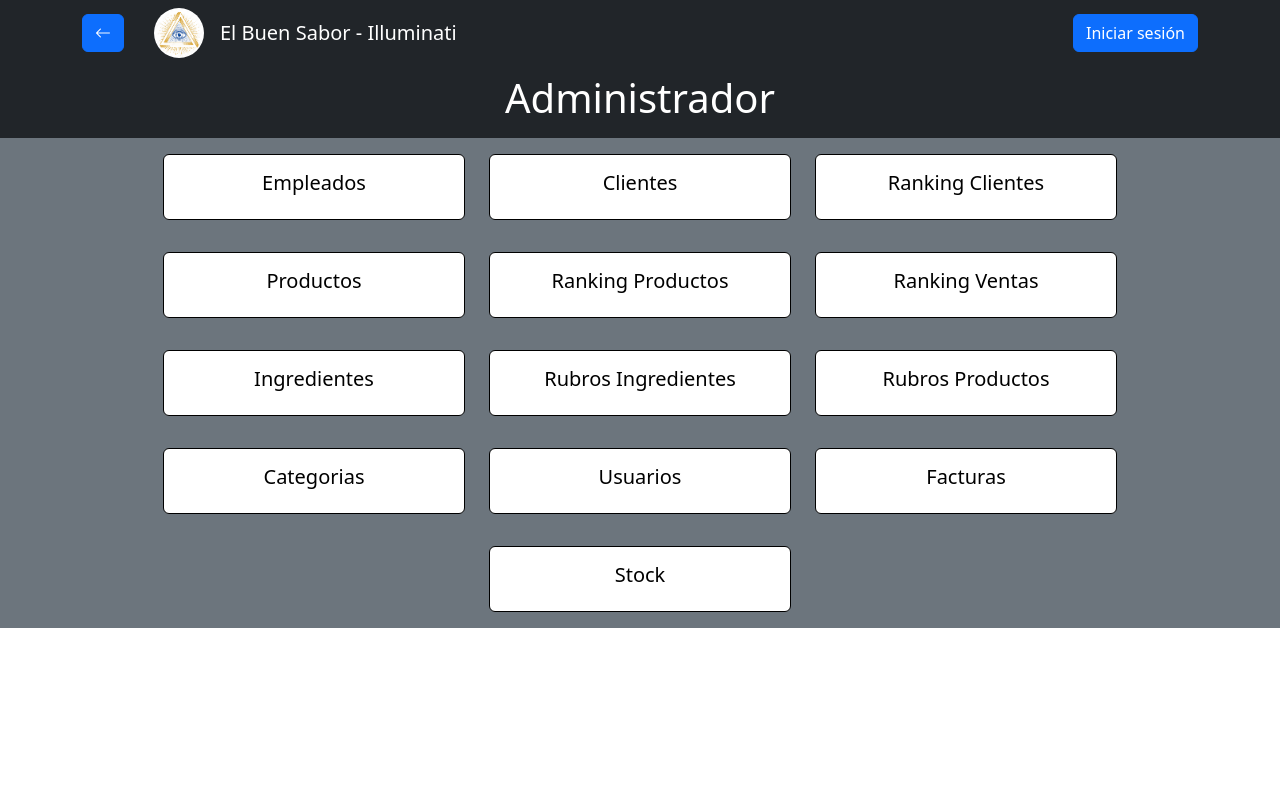
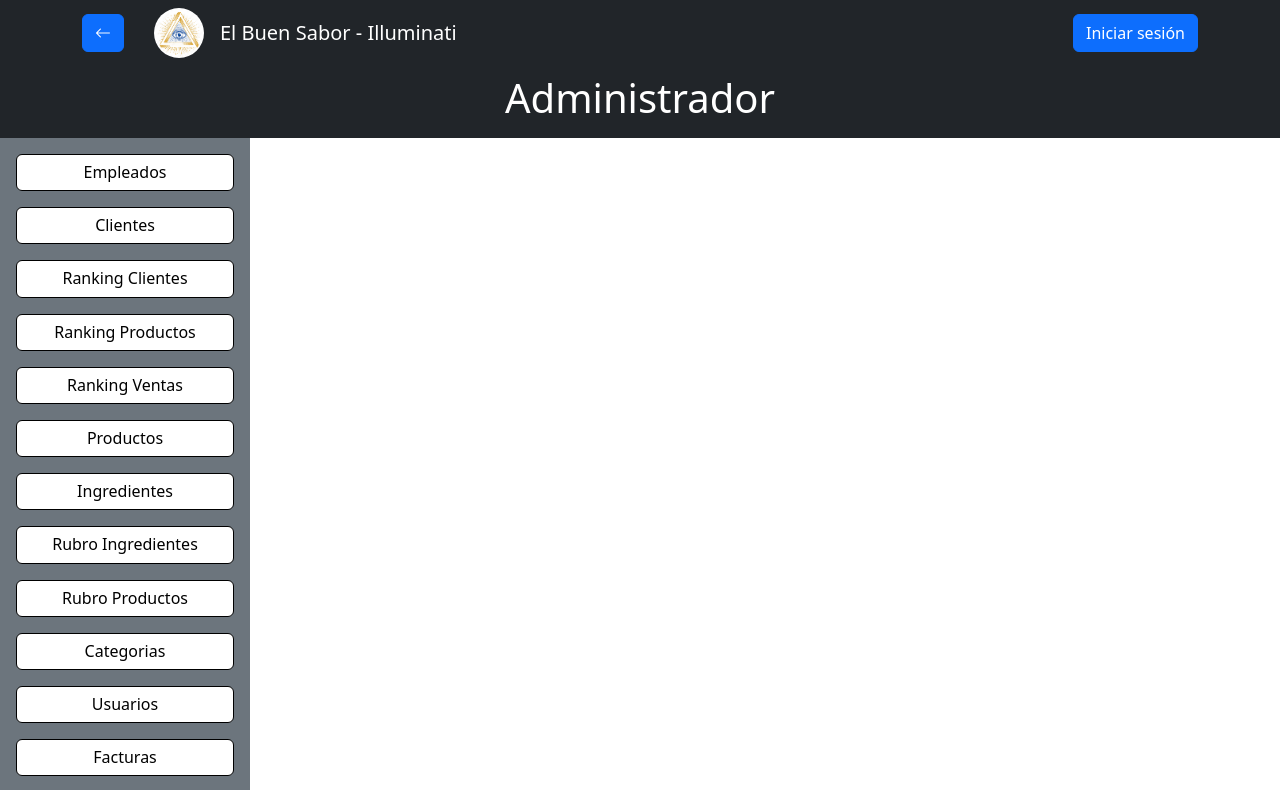
Before and after one commit to RamaHualpusher/Illuminati-ElBuenSabor-Frontend, a React (Create React App) app: page /admin in a window 1280 px wide. Shown: the top 790 px of the page. Built offline with nearby package versions, Linux system fonts and the light colour scheme.

Commit message:
Cambios en las opciones del admin a la izquierda

```diff
--- a/src/components/AdminPage/OpcionesAdmin.tsx
+++ b/src/components/AdminPage/OpcionesAdmin.tsx
@@ -3,120 +3,227 @@ import { Link } from "react-router-dom";
 
 export default function OpcionesAdmin() {
     return (
-        <div className="d-flex flex-column bd-highligt mb-3 bg-secondary">
-            <div className="row justify-content-center">
-                <div className="col-md-3">
-                <Link to="/admin/employee" className="card-link" style={{ color: "black", textDecoration: "none" }}>
-                    <div className="card my-3" style={{ border: "1px solid black" }}>
-                        <div className="card-body">
-                            <h5 className="card-title" style={{ color: "black" }}>Empleados</h5>
-                        </div>
-                    </div>
-                    </Link>
-                </div>
-                <div className="col-md-3">
-                    <div className="card my-3" style={{ border: "1px solid black" }}>
-                        <div className="card-body">
-                            <h5 className="card-title" style={{ color: "black" }}>Clientes</h5>
-                        </div>
-                    </div>
-                </div>
-                <div className="col-md-3">
-                    <div className="card my-3" style={{ border: "1px solid black" }}>
-                        <div className="card-body">
-                            <h5 className="card-title" style={{ color: "black" }}>Ranking Clientes</h5>
-                        </div>
-                    </div>
-                </div>
-            </div>
-            <div className="row justify-content-center">
-                <div className="col-md-3" >
-                    <Link to="/cocina/productos" className="card-link" style={{ color: "black", textDecoration: "none" }}>
-                        <div className="card my-3" style={{ border: "1px solid black" }}>
-                            <div className="card-body">
-                                <h5>Productos</h5>
-                            </div>
-                        </div>
-                    </Link>
-                </div>
-                <div className="col-md-3">
-                    <div className="card my-3" style={{ border: "1px solid black" }}>
-                        <div className="card-body">
-                            <h5 className="card-title" style={{ color: "black" }}>Ranking Productos</h5>
-                        </div>
-                    </div>
-                </div>
-                <div className="col-md-3">
-                    <div className="card my-3" style={{ border: "1px solid black" }}>
-                        <div className="card-body">
-                            <h5 className="card-title" style={{ color: "black" }}>Ranking Ventas</h5>
-                        </div>
-                    </div>
-                </div>
-            </div>
-            <div className="row justify-content-center">
-                <div className="col-md-3">
-                    <Link to="/cocina/ingredientes" className="card-link" style={{ color: "black", textDecoration: "none" }}>
-                        <div className="card my-3" style={{ border: "1px solid black" }}>
-                            <div className="card-body">
-                                <h5>Ingredientes</h5>
-                            </div>
-                        </div>
-                    </Link>
-                </div>
-                <div className="col-md-3">
-                    <Link to="/cocina/rubros/ingredientes" className="card-link" style={{ color: "black", textDecoration: "none" }}>
-                        <div className="card my-3" style={{ border: "1px solid black" }}>
-                            <div className="card-body">
-                                <h5>Rubros Ingredientes</h5>
-                            </div>
-                        </div>
-                    </Link>
-                </div>
-                <div className="col-md-3">
-                    <Link to="/cocina/rubros/productos" className="card-link" style={{ color: "black", textDecoration: "none" }}>
-                        <div className="card my-3" style={{ border: "1px solid black" }}>
-                            <div className="card-body">
-                                <h5>Rubros Productos</h5>
+        <div className="d-flex flex-column bd-highlight mb-3 bg-secondary p-3"
+            style={{ width: "250px", height: "100vh", overflowY: "scroll" }}>
+            <div className="row justify-content-start mb-3">
+                <div className="col">
+                    <Link
+                        to="/admin/employee"
+                        className="card-link"
+                        style={{ color: "black", textDecoration: "none" }}
+                    >
+                        <div
+                            className="card"
+                            style={{ border: "1px solid black", width: "100%" }}
+                        >
+                            <div className="card-body p-2">
+                                <h6 className="card-title mb-0" style={{ color: "black" }}>
+                                    Empleados
+                                </h6>
                             </div>
                         </div>
                     </Link>
                 </div>
             </div>
-            <div className="row justify-content-center">
-                <div className="col-md-3">
-                    <div className="card my-3" style={{ border: "1px solid black" }}>
-                        <div className="card-body">
-                            <h5 className="card-title" style={{ color: "black" }}>Categorias</h5>
+
+            <div className="row justify-content-start mb-3">
+                <div className="col">
+                    <div
+                        className="card"
+                        style={{ border: "1px solid black", width: "100%" }}
+                    >
+                        <div className="card-body p-2">
+                            <h6 className="card-title mb-0" style={{ color: "black" }}>
+                                Clientes
+                            </h6>
                         </div>
                     </div>
                 </div>
-                <div className="col-md-3">
-                    <div className="card my-3" style={{ border: "1px solid black" }}>
-                        <div className="card-body">
-                            <h5 className="card-title" style={{ color: "black" }}>Usuarios</h5>
+            </div>
+
+            <div className="row justify-content-start mb-3">
+                <div className="col">
+                    <div
+                        className="card"
+                        style={{ border: "1px solid black", width: "100%" }}
+                    >
+                        <div className="card-body p-2">
+                            <h6 className="card-title mb-0" style={{ color: "black" }}>
+                                Ranking Clientes
+                            </h6>
                         </div>
                     </div>
                 </div>
-                <div className="col-md-3">
-                    <Link to="/admin/facturas" className="card-link" style={{ color: "black", textDecoration: "none" }}>
-                        <div className="card my-3" style={{ border: "1px solid black" }}>
-                            <div className="card-body">
-                                <h5 className="card-title" style={{ color: "black" }}>Facturas</h5>
+            </div>
+
+            <div className="row justify-content-start mb-3">
+                <div className="col">
+                    <div
+                        className="card"
+                        style={{ border: "1px solid black", width: "100%" }}
+                    >
+                        <div className="card-body p-2">
+                            <h6 className="card-title mb-0" style={{ color: "black" }}>
+                                Ranking Productos
+                            </h6>
+                        </div>
+                    </div>
+                </div>
+            </div>
+
+            <div className="row justify-content-start mb-3">
+                <div className="col">
+                    <div
+                        className="card"
+                        style={{ border: "1px solid black", width: "100%" }}
+                    >
+                        <div className="card-body p-2">
+                            <h6 className="card-title mb-0" style={{ color: "black" }}>
+                                Ranking Ventas
+                            </h6>
+                        </div>
+                    </div>
+                </div>
+            </div>
+
+            <div className="row justify-content-start mb-3">
+                <div className="col">
+                    <Link
+                        to="/cocina/productos"
+                        className="card-link"
+                        style={{ color: "black", textDecoration: "none" }}
+                    >
+                        <div
+                            className="card"
+                            style={{ border: "1px solid black", width: "100%" }}
+                        >
+                            <div className="card-body p-2">
+                                <h6 className="card-title mb-0" style={{ color: "black" }}>
+                                    Productos
+                                </h6>
                             </div>
                         </div>
                     </Link>
                 </div>
             </div>
-            <div className="row justify-content-center">
-                <div className="col-md-3">
-                    <div className="card my-3" style={{ border: "1px solid black" }}>
-                        <div className="card-body">
-                            <h5 className="card-title" style={{ color: "black" }}>Stock</h5>
+
+            <div className="row justify-content-start mb-3">
+                <div className="col">
+                    <Link to="/cocina/rubros/ingredientes" className="card-link" style={{ color: "black", textDecoration: "none" }}>
+                        <div
+                            className="card"
+                            style={{ border: "1px solid black", width: "100%" }}
+                        >
+                            <div className="card-body p-2">
+                                <h6 className="card-title mb-0" style={{ color: "black" }}>
+                                    Ingredientes
+                                </h6>
+                            </div>
+                        </div>
+                    </Link>
+                </div>
+            </div>
+
+            <div className="row justify-content-start mb-3">
+                <div className="col">
+                    <Link to="/cocina/rubros/ingredientes" className="card-link" style={{ color: "black", textDecoration: "none" }}>
+                        <div
+                            className="card"
+                            style={{ border: "1px solid black", width: "100%" }}
+                        >
+                            <div className="card-body p-2">
+                                <h6 className="card-title mb-0" style={{ color: "black" }}>
+                                    Rubro Ingredientes
+                                </h6>
+                            </div>
+                        </div>
+                    </Link>
+                </div>
+            </div>
+
+            <div className="row justify-content-start mb-3">
+                <div className="col">
+                    <Link to="/cocina/rubros/productos" className="card-link" style={{ color: "black", textDecoration: "none" }}>
+                        <div
+                            className="card"
+                            style={{ border: "1px solid black", width: "100%" }}
+                        >
+                            <div className="card-body p-2">
+                                <h6 className="card-title mb-0" style={{ color: "black" }}>
+                                    Rubro Productos
+                                </h6>
+                            </div>
+                        </div>
+                    </Link>
+                </div>
+            </div>
+
+            <div className="row justify-content-start mb-3">
+                <div className="col">
+                    <div
+                        className="card"
+                        style={{ border: "1px solid black", width: "100%" }}
+                    >
+                        <div className="card-body p-2">
+                            <h6 className="card-title mb-0" style={{ color: "black" }}>
+                                Categorias
+                            </h6>
                         </div>
                     </div>
                 </div>
             </div>
+
+            <div className="row justify-content-start mb-3">
+                <div className="col">
+                    <div
+                        className="card"
+                        style={{ border: "1px solid black", width: "100%" }}
+                    >
+                        <div className="card-body p-2">
+                            <h6 className="card-title mb-0" style={{ color: "black" }}>
+                                Usuarios
+                            </h6>
+                        </div>
+                    </div>
+                </div>
+            </div>
+
+            <div className="row justify-content-start mb-3">
+                <div className="col">
+                    <Link to="/admin/facturas" className="card-link" style={{ color: "black", textDecoration: "none" }}>
+                        <div
+                            className="card"
+                            style={{ border: "1px solid black", width: "100%" }}
+                        >
+                            <div className="card-body p-2">
+                                <h6 className="card-title mb-0" style={{ color: "black" }}>
+                                    Facturas
+                                </h6>
+                            </div>
+                        </div>
+                    </Link>
+                </div>
+            </div>
+
+            <div className="row justify-content-start mb-3">
+                <div className="col">
+                    <div
+                        className="card"
+                        style={{ border: "1px solid black", width: "100%" }}
+                    >
+                        <div className="card-body p-2">
+                            <h6 className="card-title mb-0" style={{ color: "black" }}>
+                                Stock
+                            </h6>
+                        </div>
+                    </div>
+                </div>
+            </div>
+
+
+
+
+
         </div>
     )
 }
```
